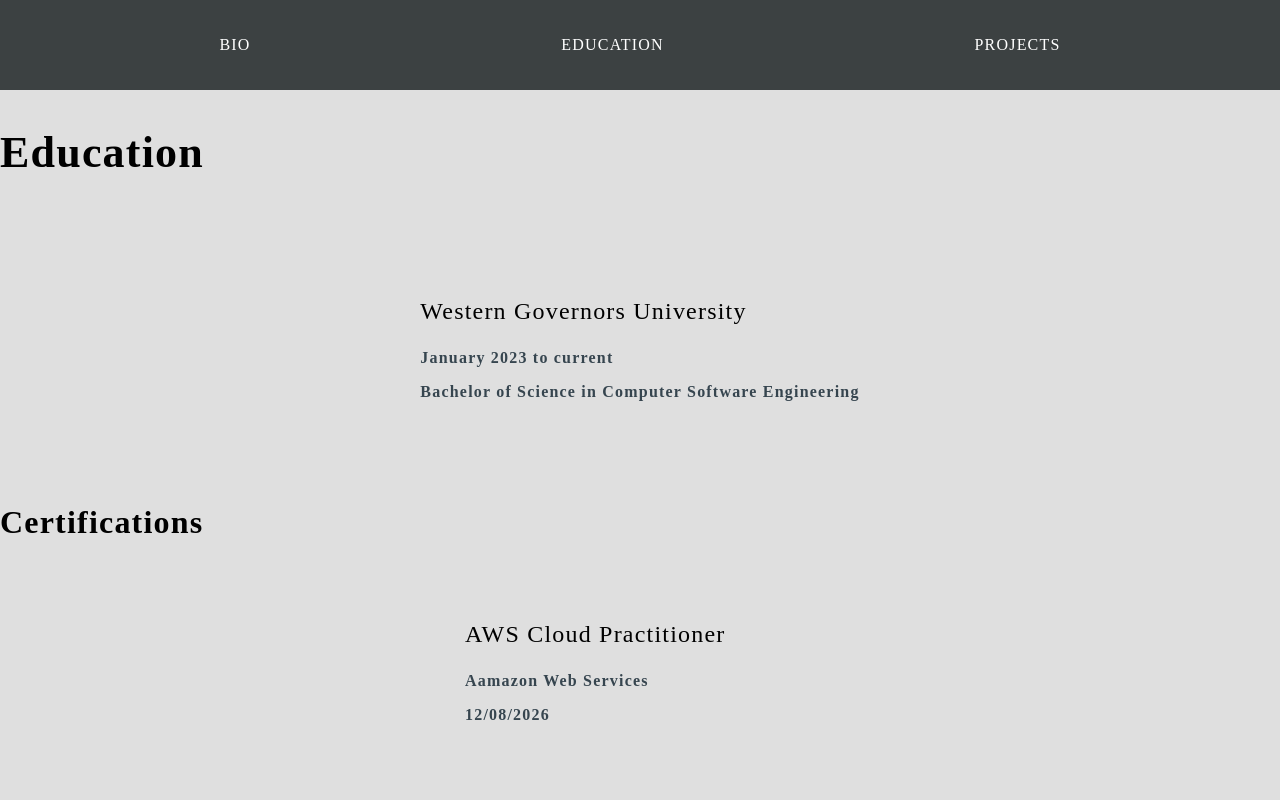
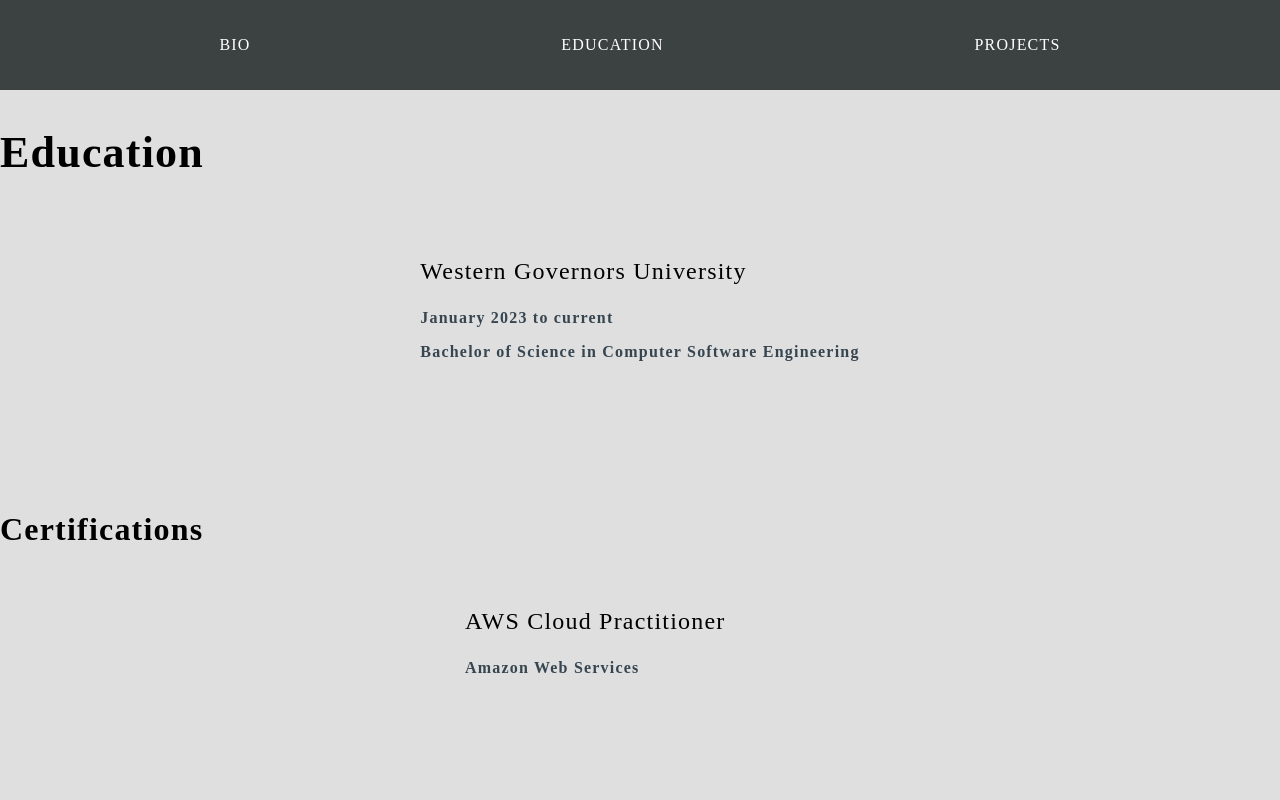
Before and after one commit to JamieGarcia123/work-portfolio, a React (Create React App) app in the folder work-portfolio/: page /education in a window 1280 px wide. Shown: the top 800 px of the page. Built offline with nearby package versions, Linux system fonts and the light colour scheme; a web font is replaced by a local one.

Commit message:
trying to flip certification cards this is html added and CSS

```diff
--- a/work-portfolio/src/api/certification.js
+++ b/work-portfolio/src/api/certification.js
@@ -2,11 +2,11 @@
 export const certifications = [
 
     {
-        id: "AWS",
+        id: "aws",
         name: "AWS Cloud Practitioner",
-        distributor: "Aamazon Web Services",
+        distributor: "Amazon Web Services",
         issued: "12/08/2023",
-        expiraton: "12/08/2026"
+        expiration: "12/08/2026"
 
     },
     {
@@ -14,7 +14,7 @@ export const certifications = [
         name: "Project+",
         distributor: "CompTIA",
         issued: "03/26/2024",
-        expiration: "N/A"
+        expiration: null,
 
     },
     {
@@ -22,7 +22,7 @@ export const certifications = [
         name: "ITIL 4",
         distributor: "People Cert",
         issued: "08/10/2024",
-        expiraton: "08/10/2027"
+        expiration: "08/10/2027"
 
     }
 ]
--- a/work-portfolio/src/pages/education/education.css
+++ b/work-portfolio/src/pages/education/education.css
@@ -9,9 +9,44 @@
 
 .certContent{
     justify-content: center;
+    background-color: transparent;
     max-width: 450px;
     min-width: 350px;
+    height: 250px;
     margin: auto;
-    padding: 30px 0px;
+    padding: 10px 0px;
+    perspective: 1000px;
 
 }
+.certCard {
+    position: relative;
+    width: 100%;
+    height: 100%;
+    padding: 25px 0px;
+    transition: transform 0.8s;
+    transform-style: preserve-3d;
+
+}
+
+.certContent:hover .certCard{
+    transform: rotateY(180deg);
+}
+
+ .certCard-front, .cartCard-back {
+    position: absolute;
+    width: 100%;
+    height: 100%;
+    -webkit-backface-visibility: hidden;
+     backface-visibility: hidden;
+ }
+
+
+
+.certCard-back #aws {
+    transform: rotateY(180deg);
+    width: 100%;
+    height: 100%;
+    max-height: 250px;
+    background-image: url('../../assests/images/AWScloudpractitioner.webp');
+    background-repeat: no-repeat;
+}
```
